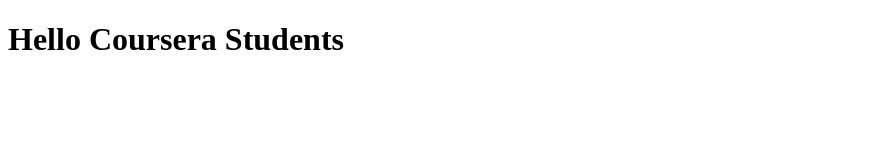
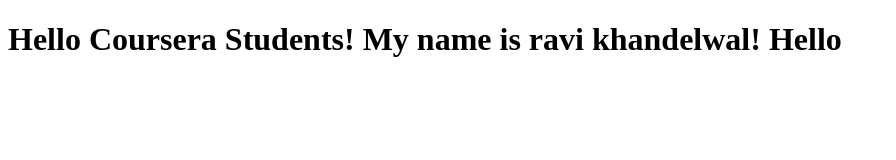
Before and after one commit to count-strike/my-web, a plain HTML site: page index.html in a window 1280 px wide. Shown: the whole page, without its empty margins (0-896 px from the left). Drawn offline with Linux system fonts and the light colour scheme.

Commit message:
Next version of web file

```diff
--- a/index.html
+++ b/index.html
@@ -2,9 +2,9 @@
 <html lang="en" dir="ltr">
   <head>
     <meta charset="utf-8">
-    <title>Hello Coursera students!</title>
+    <title>Hello Coursera students! My name is ravi khandelwal!</title>
   </head>
   <body>
-    <h1>Hello Coursera Students</h1>
+    <h1>Hello Coursera Students! My name is ravi khandelwal! Hello</h1>
   </body>
 </html>
```
